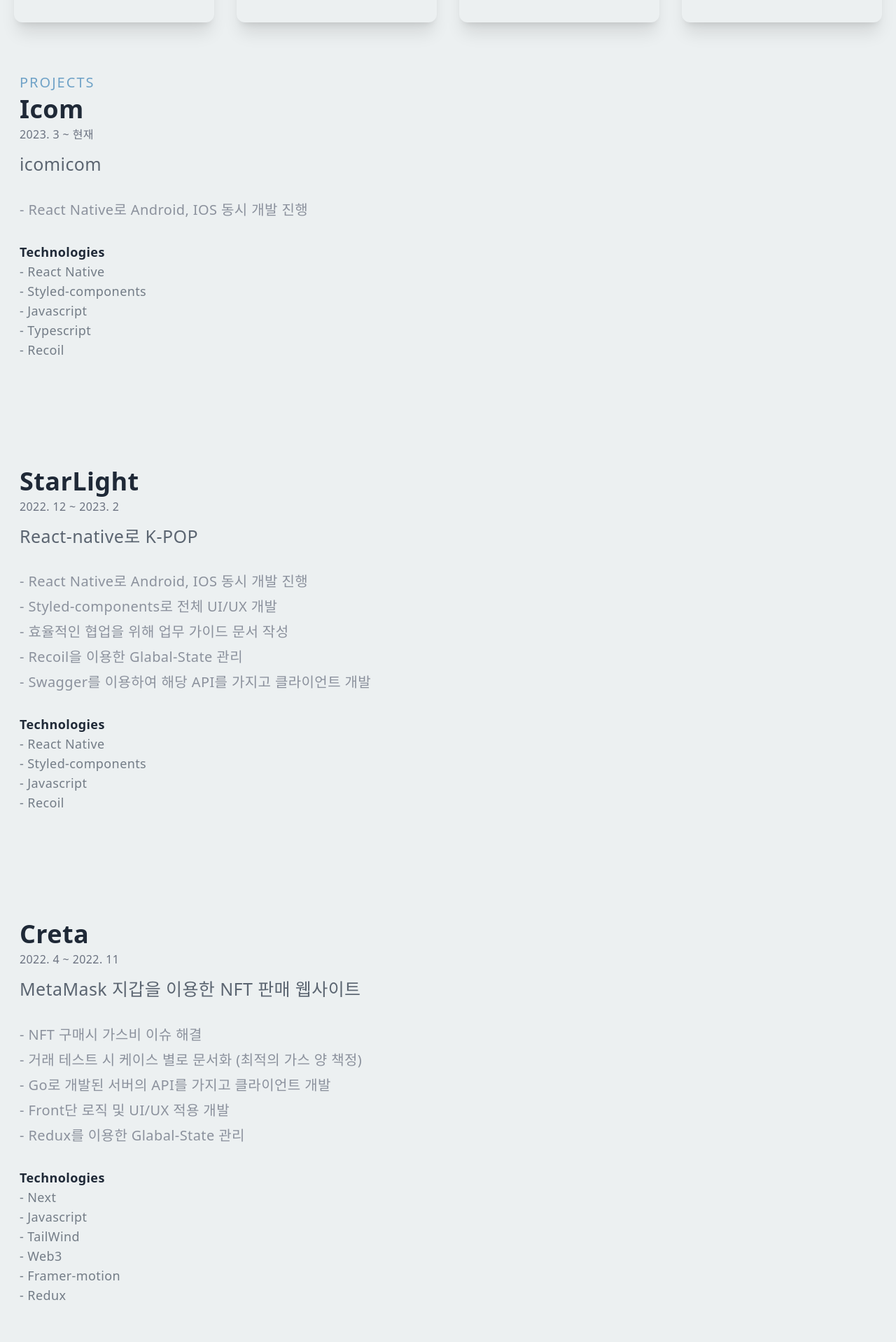
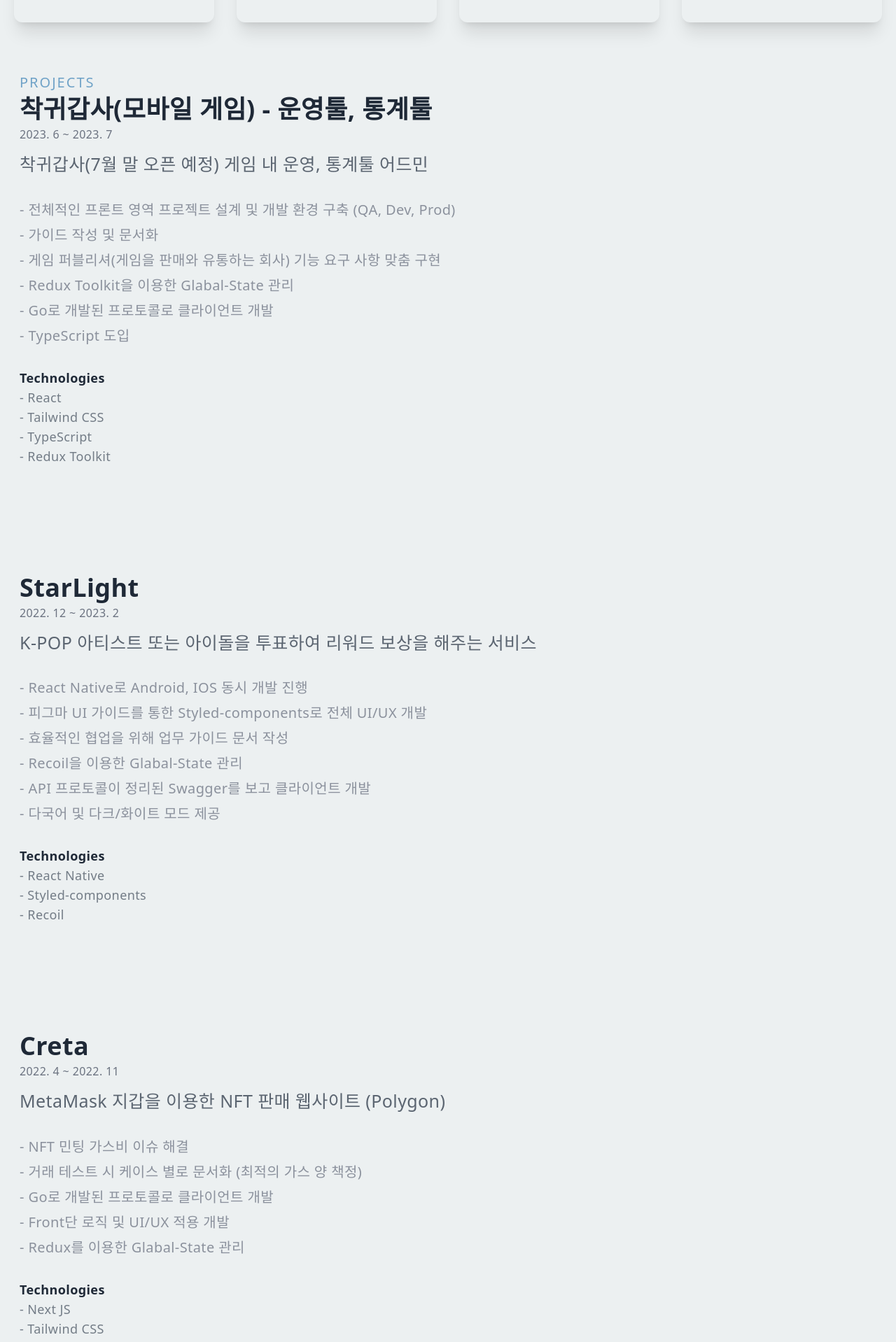
Before and after one commit to cho950808/cho950808.github.io, a Next.js app: page / in a window 1280 px wide. Shown: the part 1942-3860 px from the top of the page at 70% size. Built offline with nearby package versions, Linux system fonts and the light colour scheme.

Commit message:
[Feat] 프로젝트 문서 정리

```diff
--- a/tailwind.config.js
+++ b/tailwind.config.js
@@ -1,10 +1,15 @@
 module.exports = {
-  content: [
-    './pages/**/*.{js,ts,jsx,tsx}',
-    './components/**/*.{js,ts,jsx,tsx}',
-  ],
-  theme: {
-    extend: {},
-  },
-  plugins: [],
+    content: ['./pages/**/*.{js,ts,jsx,tsx}', './components/**/*.{js,ts,jsx,tsx}'],
+    theme: {
+        extend: {},
+    },
+    screens: {
+        xs: '576',
+        sm: '640px',
+        md: '768px',
+        lg: '1024px',
+        xl: '1280px',
+        '2xl': '1536px',
+    },
+    plugins: [],
 };
--- a/tmp/project.js
+++ b/tmp/project.js
@@ -1,187 +1,197 @@
-import PerfumeThum from "../public/assets/projects/perfume_thum.jpg";
-import NewSsemThum from "../public/assets/projects/new_ssem_thum.png";
-import Creta_Thum from "../public/assets/projects/creta_thum.jpg";
-import StarLightThum from "../public/assets/projects/starlight_thum.jpg";
+import PerfumeThum from '../public/assets/projects/perfume_thum.jpg';
+import NewSsemThum from '../public/assets/projects/new_ssem_thum.png';
+import Creta_Thum from '../public/assets/projects/creta_thum.jpg';
+import StarLightThum from '../public/assets/projects/starlight_thum.jpg';
 
 const project_data = [
     {
         id: 1,
-    project_route: "icom",
-    project_name: "Icom",
-    project_period: "2023. 3 ~ 현재",
-    project_desc: "icomicom",
+        project_route: 'starLight',
+        project_name: '착귀갑사(모바일 게임) - 운영툴, 통계툴',
+        project_period: '2023. 6 ~ 2023. 7',
+        project_desc: '착귀갑사(7월 말 오픈 예정) 게임 내 운영, 통계툴 어드민',
+        project_thum: StarLightThum,
         project_image: [],
         project_info: [
             {
-        info: "React Native로 Android, IOS 동시 개발 진행",
+                info: '전체적인 프론트 영역 프로젝트 설계 및 개발 환경 구축 (QA, Dev, Prod)',
+            },
+            {
+                info: '가이드 작성 및 문서화',
+            },
+            {
+                info: '게임 퍼블리셔(게임을 판매와 유통하는 회사) 기능 요구 사항 맞춤 구현',
+            },
+            {
+                info: 'Redux Toolkit을 이용한 Glabal-State 관리',
+            },
+            {
+                info: 'Go로 개발된 프로토콜로 클라이언트 개발',
+            },
+            {
+                info: 'TypeScript 도입',
             },
         ],
         project_tech: [
             {
-        tech: "React Native",
+                tech: 'React',
             },
             {
-        tech: "Styled-components",
+                tech: 'Tailwind CSS',
             },
             {
-        tech: "Javascript",
+                tech: 'TypeScript',
             },
             {
-        tech: "Typescript",
-      },
-      {
-        tech: "Recoil",
+                tech: 'Redux Toolkit',
             },
         ],
     },
     {
         id: 2,
-    project_route: "starLight",
-    project_name: "StarLight",
-    project_period: "2022. 12 ~ 2023. 2",
-    project_desc: "React-native로 K-POP",
+        project_route: 'starLight',
+        project_name: 'StarLight',
+        project_period: '2022. 12 ~ 2023. 2',
+        project_desc: 'K-POP 아티스트 또는 아이돌을 투표하여 리워드 보상을 해주는 서비스',
         project_thum: StarLightThum,
         project_image: [],
         project_info: [
             {
-        info: "React Native로 Android, IOS 동시 개발 진행",
+                info: 'React Native로 Android, IOS 동시 개발 진행',
             },
             {
-        info: "Styled-components로 전체 UI/UX 개발",
+                info: '피그마 UI 가이드를 통한 Styled-components로 전체 UI/UX 개발',
             },
             {
-        info: "효율적인 협업을 위해 업무 가이드 문서 작성",
+                info: '효율적인 협업을 위해 업무 가이드 문서 작성',
             },
             {
-        info: "Recoil을 이용한 Glabal-State 관리",
+                info: 'Recoil을 이용한 Glabal-State 관리',
             },
             {
-        info: "Swagger를 이용하여 해당 API를 가지고 클라이언트 개발",
+                info: 'API 프로토콜이 정리된 Swagger를 보고 클라이언트 개발',
+            },
+            {
+                info: '다국어 및 다크/화이트 모드 제공',
             },
         ],
         project_tech: [
             {
-        tech: "React Native",
+                tech: 'React Native',
             },
             {
-        tech: "Styled-components",
+                tech: 'Styled-components',
             },
             {
-        tech: "Javascript",
-      },
-      {
-        tech: "Recoil",
+                tech: 'Recoil',
             },
         ],
     },
     {
         id: 3,
-    project_route: "creta",
-    project_name: "Creta",
-    project_period: "2022. 4 ~ 2022. 11",
-    project_desc: "MetaMask 지갑을 이용한 NFT 판매 웹사이트",
+        project_route: 'creta',
+        project_name: 'Creta',
+        project_period: '2022. 4 ~ 2022. 11',
+        project_desc: 'MetaMask 지갑을 이용한 NFT 판매 웹사이트 (Polygon)',
         project_thum: Creta_Thum,
         project_image: [],
         project_info: [
             {
-        info: "NFT 구매시 가스비 이슈 해결",
+                info: 'NFT 민팅 가스비 이슈 해결',
             },
             {
-        info: "거래 테스트 시 케이스 별로 문서화 (최적의 가스 양 책정)",
+                info: '거래 테스트 시 케이스 별로 문서화 (최적의 가스 양 책정)',
             },
             {
-        info: "Go로 개발된 서버의 API를 가지고 클라이언트 개발",
+                info: 'Go로 개발된 프로토콜로 클라이언트 개발',
             },
             {
-        info: "Front단 로직 및 UI/UX 적용 개발",
+                info: 'Front단 로직 및 UI/UX 적용 개발',
             },
             {
-        info: "Redux를 이용한 Glabal-State 관리",
+                info: 'Redux를 이용한 Glabal-State 관리',
             },
         ],
         project_tech: [
             {
-        tech: "Next",
+                tech: 'Next JS',
             },
             {
-        tech: "Javascript",
+                tech: 'Tailwind CSS',
             },
             {
-        tech: "TailWind",
+                tech: 'Web3',
             },
             {
-        tech: "Web3",
+                tech: 'Framer-motion',
             },
             {
-        tech: "Framer-motion",
-      },
-      {
-        tech: "Redux",
+                tech: 'Redux',
             },
         ],
     },
     {
         id: 4,
-    project_route: "newSsem",
-    project_name: "new SSEM",
-    project_period: "2021. 11 ~ 2022. 3",
-    project_desc: "서울 비대면 온라인 교육플랫폼, 화상 수업 웹사이트",
+        project_route: 'newSsem',
+        project_name: 'new SSEM',
+        project_period: '2021. 11 ~ 2022. 3',
+        project_desc: '서울 비대면 온라인 교육플랫폼, 화상 수업 웹사이트',
         project_thum: NewSsemThum,
         project_image: [],
         project_info: [
             {
-        info: "전체적인 UI Framework 고도화",
+                info: 'QA테스트를 통한 이슈 대응 및 송출 전 안정화 작업',
             },
             {
-        info: "QA테스트를 통한 이슈사항 관리 및 송출 전 안정화",
+                info: 'UI Framework 고도화',
             },
         ],
         project_tech: [
             {
-        tech: "Spring framework",
+                tech: 'Spring framework',
             },
             {
-        tech: "Vue",
+                tech: 'Vue',
             },
             {
-        tech: "Jquery",
+                tech: 'Jquery',
             },
         ],
     },
     {
         id: 5,
-    project_route: "perfumeShop",
-    project_name: "Perfume Shop",
-    project_period: "2021. 6 ~ 2021. 8",
-    project_desc: "브랜드별 향수 쇼핑몰 웹사이트",
+        project_route: 'perfumeShop',
+        project_name: 'Perfume Shop',
+        project_period: '2021. 6 ~ 2021. 8',
+        project_desc: '브랜드별 향수 쇼핑몰 웹사이트',
         project_thum: PerfumeThum,
         project_image: [],
         project_info: [
             {
-        info: "관리자 페이지 Bootstrap 적용",
+                info: '관리자 페이지 Bootstrap 적용',
             },
             {
-        info: "회원가입, 아이디/비밀번호 찾기 기능 구현",
+                info: '회원가입, 아이디/비밀번호 찾기 기능 구현',
             },
             {
-        info: "Q&A, 상품 리스트 검색 기능 구현",
+                info: 'Q&A, 상품 리스트 검색 기능 구현',
             },
             {
-        info: "전체 게시판 페이징 처리",
+                info: '전체 게시판 페이징 처리',
             },
             {
-        info: "카카오 지도 API 적용",
+                info: '카카오 지도 API 적용',
             },
         ],
         project_tech: [
             {
-        tech: "Spring framework",
+                tech: 'Spring framework',
             },
             {
-        tech: "Jquery",
+                tech: 'Jquery',
             },
             {
-        tech: "Oracle",
+                tech: 'Oracle',
             },
         ],
     },
```
Lines whose indentation alone changed are shown as unchanged.
